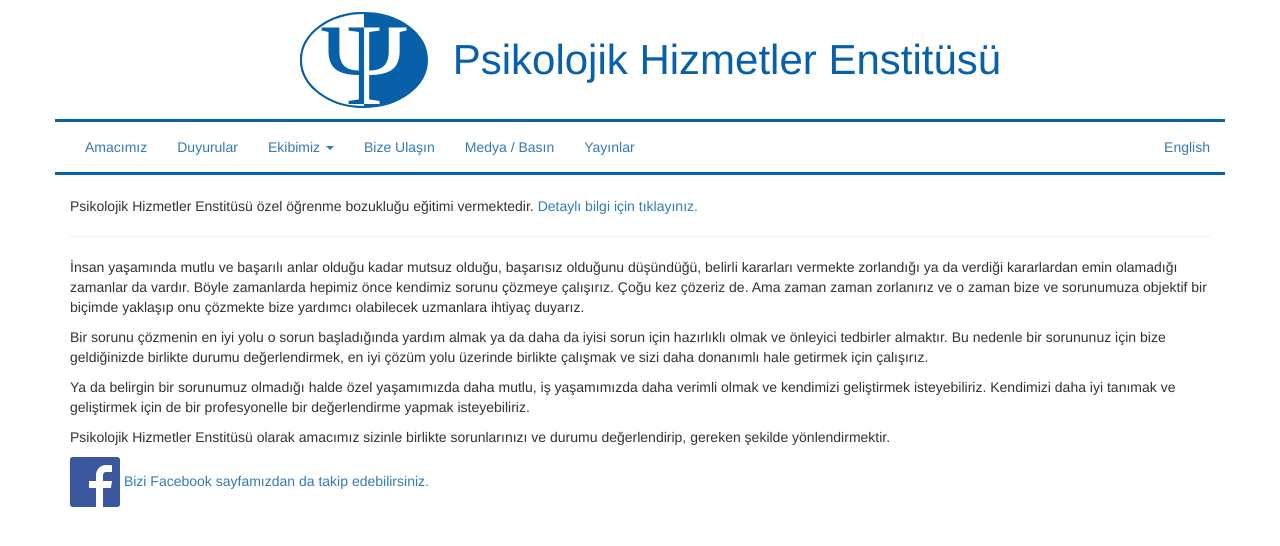
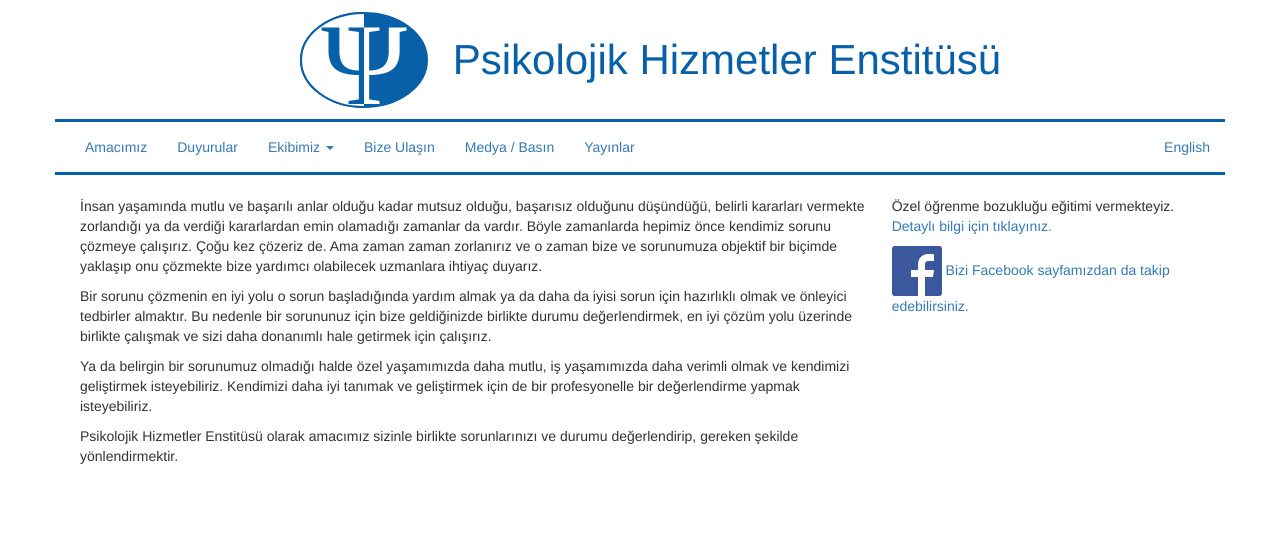
Before and after one commit to koralcem/phe-site, a Jekyll site: the page built from index.html, in a window 1280 px wide. Shown: the top 546 px of the page. Built offline with Jekyll 4.4.1, drawn with Linux system fonts in a browser that asks for light colours.

Commit message:
Create a sidebar for announcements on the main page

```diff
--- /dev/null
+++ b/css/index.css
@@ -0,0 +1,16 @@
+#flex-container {
+  display: flex;
+  flex-flow: row wrap;
+}
+
+#flex-container > * {
+  margin: 0px 10px;
+}
+
+#flex-container > #vision {
+  flex: 5 1 500px;
+}
+
+#flex-container > #announcements {
+  flex: 1 1 250px;
+}
--- a/index.html
+++ b/index.html
@@ -1,29 +1,21 @@
 ---
+custom_css: index.css
 ---
 
-<p>Psikolojik Hizmetler Enstitüsü özel öğrenme bozukluğu eğitimi vermektedir. <a href="duyurular.html">Detaylı bilgi için tıklayınız.</a></p>
+<div id="flex-container">
+  <div id="vision">
+    <p>İnsan yaşamında mutlu ve başarılı anlar olduğu kadar mutsuz olduğu, başarısız olduğunu düşündüğü, belirli kararları vermekte zorlandığı ya da verdiği kararlardan emin olamadığı zamanlar da vardır. Böyle zamanlarda hepimiz önce kendimiz sorunu çözmeye çalışırız. Çoğu kez çözeriz de. Ama zaman zaman zorlanırız ve o zaman bize ve sorunumuza objektif bir biçimde yaklaşıp onu çözmekte bize yardımcı olabilecek uzmanlara ihtiyaç duyarız.</p>
 
-<hr>
+    <p>Bir sorunu çözmenin en iyi yolu o sorun başladığında yardım almak ya da daha da iyisi sorun için hazırlıklı olmak ve önleyici tedbirler almaktır. Bu nedenle bir sorununuz için bize geldiğinizde birlikte durumu değerlendirmek, en iyi çözüm yolu üzerinde birlikte çalışmak ve sizi daha donanımlı hale getirmek için çalışırız.</p>
 
-<p>İnsan yaşamında mutlu ve başarılı anlar olduğu kadar mutsuz olduğu, başarısız
-olduğunu düşündüğü, belirli kararları vermekte zorlandığı ya da verdiği kararlardan
-emin olamadığı zamanlar da vardır. Böyle zamanlarda hepimiz önce kendimiz
-sorunu çözmeye çalışırız. Çoğu kez çözeriz de. Ama zaman zaman zorlanırız ve
-o zaman bize ve sorunumuza objektif bir biçimde yaklaşıp onu çözmekte bize
-yardımcı olabilecek uzmanlara ihtiyaç duyarız.</p>
+    <p>Ya da belirgin bir sorunumuz olmadığı halde özel yaşamımızda daha mutlu, iş yaşamımızda daha verimli olmak ve kendimizi geliştirmek isteyebiliriz. Kendimizi daha iyi tanımak ve geliştirmek için de bir profesyonelle bir değerlendirme yapmak isteyebiliriz.</p>
 
-<p>Bir sorunu çözmenin en iyi yolu o sorun başladığında yardım almak ya da daha
-da iyisi sorun için hazırlıklı olmak ve önleyici tedbirler almaktır. Bu nedenle
-bir sorununuz için bize geldiğinizde birlikte durumu değerlendirmek, en iyi
-çözüm yolu üzerinde birlikte çalışmak ve sizi daha donanımlı hale getirmek
-için çalışırız.</p>
+    <p>Psikolojik Hizmetler Enstitüsü olarak amacımız sizinle birlikte sorunlarınızı ve durumu değerlendirip, gereken şekilde yönlendirmektir.</p>
+  </div>
 
-<p>Ya da belirgin bir sorunumuz olmadığı halde özel yaşamımızda daha mutlu, iş
-yaşamımızda daha verimli olmak ve kendimizi geliştirmek isteyebiliriz.
-Kendimizi daha iyi tanımak ve geliştirmek için de bir profesyonelle bir
-değerlendirme yapmak isteyebiliriz.</p>
+  <div id="announcements">
+    <p>Özel öğrenme bozukluğu eğitimi vermekteyiz. <a href="duyurular.html">Detaylı bilgi için tıklayınız.</a></p>
 
-<p>Psikolojik Hizmetler Enstitüsü olarak amacımız sizinle birlikte sorunlarınızı
-ve durumu değerlendirip, gereken şekilde yönlendirmektir.</p>
-
-{% include tr/facebook.html %}
+    {% include tr/facebook.html %}
+  </div>
+</div>
```
